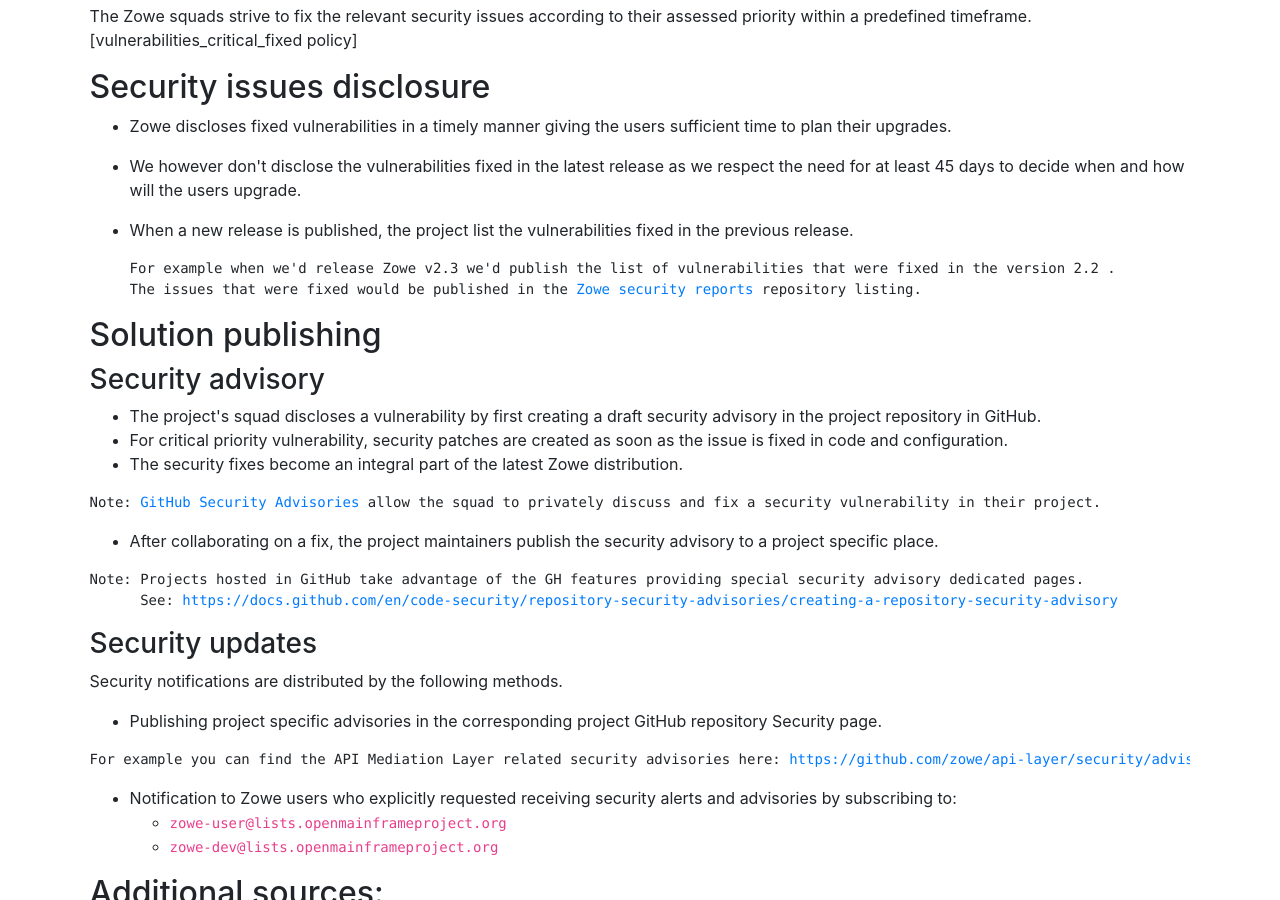
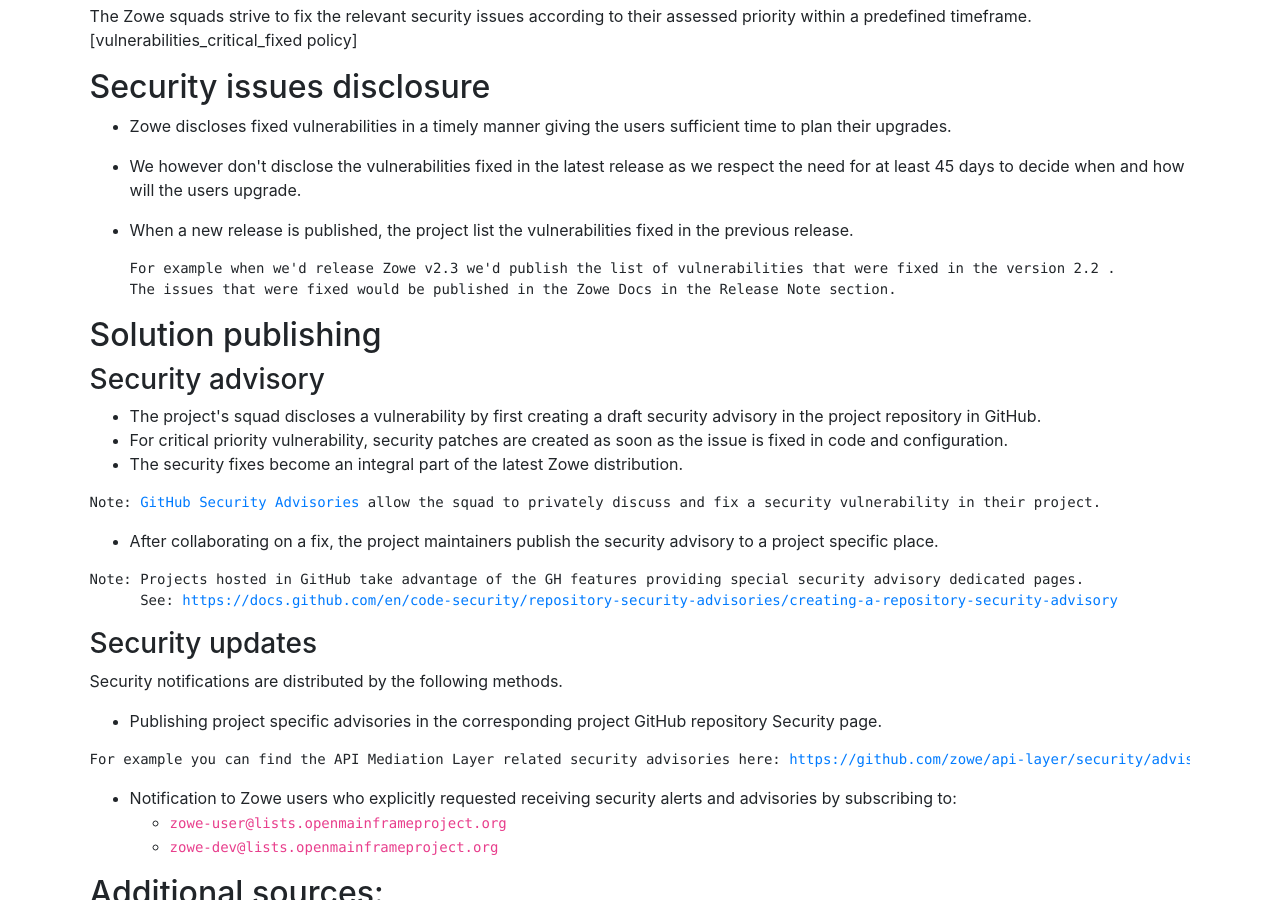
Before and after one commit to zowe/zowe.github.io, a Jekyll site: the page built from security.md, in a window 1280 px wide and 900 px high, scrolled down 3205 px. Built offline with Jekyll 4.4.1, drawn with Linux system fonts in a browser that asks for light colours; our own code applies the rules of GitHub Pages for plain Markdown files.

Commit message:
Update text
Signed-off-by: Jakub Balhar <jakub@balhar.net>

```diff
--- a/security.md
+++ b/security.md
@@ -197,7 +197,7 @@
   <li><p>We however don't disclose the vulnerabilities fixed in the latest release as we respect the need for at least 45 days to decide when and how will the users upgrade.</p></li>
   <li><p>When a new release is published, the project list the vulnerabilities fixed in the previous release.</p>
 <pre><code>For example when we'd release Zowe v2.3 we'd publish the list of vulnerabilities that were fixed in the version 2.2 .
-The issues that were fixed would be published in the <a href="https://github.com/zowe/security-reports/blob/master/security-vulnerabilities.md">Zowe security reports</a> repository listing.
+The issues that were fixed would be published in the Zowe Docs in the Release Note section.
 </code></pre></li>
 </ul>
 
```
